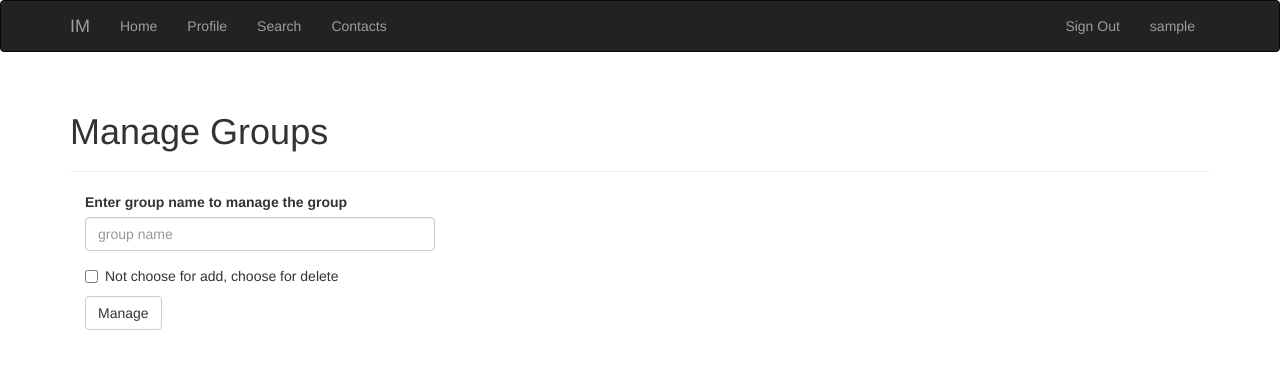
After one commit to flydrt/IM, a Flask app: page /manage-group in a window 1280 px wide. The commit adds this page. Shown: the top 369 px of the page. Run offline with Flask 2, Linux system fonts and the light colour scheme; the visitor is signed in with stand-in values (Sample User, id 1); data comes from the database, SQL or seed files in the repository; parts of the project's set-up code (start-up, migrations or seed data) failed here and were passed over; some libraries are stand-ins or nearby versions.

Commit message:
add group manager

```diff
--- a/app/forms.py
+++ b/app/forms.py
@@ -44,3 +44,12 @@ class SearchForm(Form):
                                        Regexp('^[A-Za-z][A-Za-z0-9_]*$', 0, 'Only letters, numbers or underscores!')],
                            render_kw={"placeholder": "username"})
     submit = SubmitField('Search')
+
+
+class ManageGroupForm(Form):
+    group_name = StringField('Enter group name to manage the group',
+                             validators=[DataRequired(), Length(1, 32),
+                                         Regexp('^[A-Za-z][A-Za-z0-9_]*$', 0, 'Only letters, numbers or underscores!')],
+                             render_kw={"placeholder": "group name"})
+    manage = BooleanField('Not choose for add, choose for delete')
+    submit = SubmitField('Manage')
--- a/app/templates/base.html
+++ b/app/templates/base.html
@@ -7,13 +7,13 @@
 <div class="navbar navbar-inverse" role="navigation">
 	<div class="container">
 		<div class="navbar-header">
-			<button type="button" class="navbar-toggle"
-			 data-toggle="collapse" data-target=".navbar-collapse">
-				<span class="sr-only">Toggle navigation</span>
-				<span class="icon-bar"></span>
-				<span class="icon-bar"></span>
-				<span class="icon-bar"></span>
-			</button>
+{#			<button type="button" class="navbar-toggle"#}
+{#			 data-toggle="collapse" data-target=".navbar-collapse">#}
+{#				<span class="sr-only">Toggle navigation</span>#}
+{#				<span class="icon-bar"></span>#}
+{#				<span class="icon-bar"></span>#}
+{#				<span class="icon-bar"></span>#}
+{#			</button>#}
 			<a class="navbar-brand" href="{{ url_for('index') }}">IM</a>
 		</div>
 		<div class="navbar-collapse collapse">
@@ -27,7 +27,7 @@
                     <a href="{{ url_for('search') }}">Search</a>
                 </li>
                 <li>
-                    <a href="{{ url_for('list') }}">List</a>
+                    <a href="{{ url_for('contacts') }}">Contacts</a>
                 </li>
                 {% endif %}
 			</ul>
--- /dev/null
+++ b/app/templates/manage_group.html
@@ -0,0 +1,11 @@
+{% extends "base.html" %}
+{% import "bootstrap/wtf.html" as wtf %}
+{% block title %}Manage Groups{% endblock %}
+{% block page_content %}
+<div class="page-header">
+    <h1>Manage Groups</h1>
+</div>
+<div class="col-md-4">
+    {{ wtf.quick_form(form) }}
+</div>
+{% endblock %}
--- a/app/views.py
+++ b/app/views.py
@@ -2,7 +2,7 @@ from flask import render_template, redirect, request, url_for, flash
 from flask_login import login_required, login_user, logout_user, current_user
 from app import app, db
 from models import User, Friend, Message, Group
-from forms import LoginForm, RegisterForm, ProfileForm, SearchForm
+from forms import LoginForm, RegisterForm, ProfileForm, SearchForm, ManageGroupForm
 
 
 @app.route('/')
@@ -110,14 +110,117 @@ def add_contact(username):
     return redirect(url_for('index'))
 
 
-@app.route('/list')
+@app.route('/contacts')
 @login_required
-def list():
-    list = []
+def contacts():
+    groups = []
+    users = {}
+    ids = []
+    others = []
+    for group in Group.query.filter_by(uid=current_user.id).all():
+        groups.append(group.group_name)
+        ids.append(group.id)
+        temp = []
+        for friend in Friend.query.filter_by(uid=current_user.id, gid=group.id).all():
+            name = User.query.filter_by(id=friend.fid).first().username
+            temp.append(name)
+        users[group.group_name] = temp
     for friend in Friend.query.filter_by(uid=current_user.id).all():
-        user = User.query.filter_by(id=friend.fid).first()
-        list.append(user.username)
-    return render_template('list.html', list=list)
+        if friend.gid not in ids:
+            name = User.query.filter_by(id=friend.fid).first().username
+            others.append(name)
+    return render_template('contacts.html', groups=groups, users=users, others=others)
+
+
+@app.route('/manage-group', methods=['GET', 'POST'])
+@login_required
+def manage_group():
+    form = ManageGroupForm()
+    if form.validate_on_submit():
+        if not form.manage.data:
+            if form.group_name.data == 'Others':
+                flash('The group name can\'t be \'Others\'')
+                return render_template('manage_group.html', form=form)
+            group = Group.query.filter_by(uid=current_user.id, group_name=form.group_name.data).first()
+            if group is None:
+                group = Group(uid=current_user.id, group_name=form.group_name.data)
+                db.session.add(group)
+                db.session.commit()
+                flash('Success!')
+                return redirect(url_for('contacts'))
+            flash('The group exists!')
+        else:
+            group = Group.query.filter_by(uid=current_user.id, group_name=form.group_name.data).first()
+            if group is not None:
+                for friend in Friend.query.filter_by(uid=current_user.id, gid=group.id).all():
+                    friend.gid = None
+                    db.session.add(friend)
+                    db.session.commit()
+                db.session.delete(group)
+                db.session.commit()
+                flash('Success')
+                return redirect(url_for('contacts'))
+            flash('The group does not exist!')
+    return render_template('manage_group.html', form=form)
+
+
+@app.route('/contacts-profile/<name>')
+@login_required
+def contacts_profile(name):
+    user = User.query.filter_by(username=name).first()
+    return render_template('contacts_profile.html', user=user)
+
+
+@app.route('/delete-contacts/<name>')
+@login_required
+def delete_contacts(name):
+    uid = current_user.id
+    fid = User.query.filter_by(username=name).first().id
+    friend = Friend.query.filter_by(uid=uid, fid=fid).first()
+    db.session.delete(friend)
+    db.session.commit()
+    friend = Friend.query.filter_by(uid=fid, fid=uid).first()
+    db.session.delete(friend)
+    db.session.commit()
+    return redirect(url_for('contacts'))
+
+
+@app.route('/manage-contacts/<group_name>', methods=['GET', 'POST'])
+@login_required
+def manage_contacts(group_name):
+    gid = Group.query.filter_by(group_name=group_name).first().id
+    in_group = []
+    out_group = []
+    for friend in Friend.query.filter_by(uid=current_user.id).all():
+        name = User.query.filter_by(id=friend.fid).first().username
+        if friend.gid == gid:
+            in_group.append(name)
+        else:
+            out_group.append(name)
+    return render_template('manage_contacts.html', in_group=in_group, out_group=out_group, group_name=group_name)
+
+
+@app.route('/add-member/<group_name>/<name>')
+@login_required
+def add_member(group_name, name):
+    gid = Group.query.filter_by(uid=current_user.id, group_name=group_name).first().id
+    fid = User.query.filter_by(username=name).first().id
+    friend = Friend.query.filter_by(uid=current_user.id, fid=fid).first()
+    friend.gid = gid
+    db.session.add(friend)
+    db.session.commit()
+    return redirect(url_for('manage_contacts', group_name=group_name))
+
+
+@app.route('/delete-member/<group_name>/<name>')
+@login_required
+def delete_member(group_name, name):
+    fid = User.query.filter_by(username=name).first().id
+    friend = Friend.query.filter_by(uid=current_user.id, fid=fid).first()
+    friend.gid = None
+    db.session.add(friend)
+    db.session.commit()
+    return redirect(url_for('manage_contacts', group_name=group_name))
 
 
 @app.route('/chat/<name>')
@@ -126,12 +229,12 @@ def chat(name):
     friend = User.query.filter_by(username=name).first()
     if friend is None:
         flash('The user does not exist!')
-        return redirect(url_for('list'))
+        return redirect(url_for('contacts'))
 
     result = Friend.query.filter_by(uid=current_user.id, fid=friend.id).first()
     if result is None:
         flash('The user is not your friend!')
-        return redirect(url_for('list'))
+        return redirect(url_for('contacts'))
 
     set_room_map(current_user.id, friend.id)
     return render_template('chat.html', user=current_user, friend=friend)
```
Also changed, not shown: app/templates/contacts.html (added, +54 -0 lines), app/templates/contacts_profile.html (added, +17 -0 lines), app/templates/list.html (deleted, +0 -14 lines), app/templates/manage_contacts.html (added, +21 -0 lines), 3 other files.
